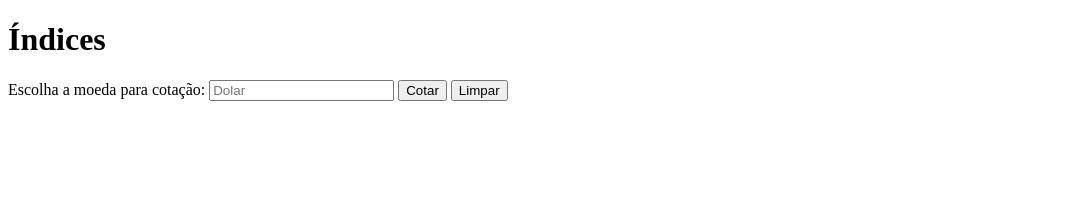
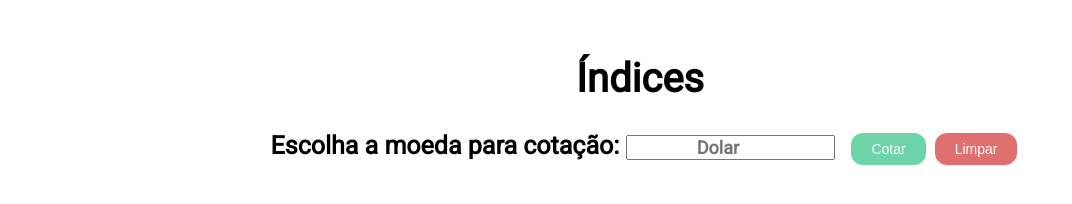
Before and after one commit to alexcmartins/app_indices, a plain HTML site: page Frontend/index.html in a window 1280 px wide. Shown: the whole page, without its empty margins (0-1072 px from the left). Drawn offline with Linux system fonts and the light colour scheme; a web font is replaced by a local one.

Commit message:
Edições no index e inclusão style

```diff
--- a/Frontend/index.html
+++ b/Frontend/index.html
@@ -3,10 +3,15 @@
 <head>
 	<meta charset="utf-8"/>
 	<meta content="width=device-width, initial-scale=1, maximum-scale=1" name="viewport">
+    <meta name="keywords" content="índices, ouro, dolar, euro">
+    <meta name="description" content="Esse app foi desenvolvido com o intuito de colocar em prática os meus estudos e aprimorar cada vez mais a minha lógica.">
+    <meta name="author" content="Alex Cantareira Martins">
+    <meta name="robots" content="index,follow">
     <meta http-equiv='cache-control' content='no-cache'>
     <meta http-equiv='expires' content='0'>
     <meta http-equiv='pragma' content='no-cache'>
-    <title>App Índices</title>
+    <link rel="stylesheet" type="text/css" href="./style.css" media="screen" />
+    <title>App Índices & Moedas</title>
 </head>
 <body>
     <h1>Índices</h1>
--- /dev/null
+++ b/Frontend/style.css
@@ -0,0 +1,71 @@
+@import url('https://fonts.googleapis.com/css2?family=Yusei+Magic&display=swap');
+@import url('https://fonts.googleapis.com/css2?family=Roboto&family=Yusei+Magic&display=swap');
+
+body {
+    font-family: 'Roboto', sans-serif;
+    text-align: center;
+    padding: 20px;
+    font-size: 20px;
+    color: rgb(0, 0, 0);
+}
+
+label {
+    font-family: 'Roboto', sans-serif;
+    font-weight: bold;
+    text-align: center;
+    padding: 10px;
+    font-size: 25px;
+    color: rgb(0, 0, 0);
+}
+
+input#choose {
+    font-family: 'Roboto', sans-serif;
+    font-weight: bold;
+    font-size: 18px;
+    text-align: center;
+    padding: 0px;
+}
+
+button#quote {
+    background-color: #0db971;
+    border: none;
+    border-radius: 12px;
+    color: white;
+    padding: 8px 20px;
+    text-align: center;
+    font-size: 14px;
+    margin: 4px 2px;
+    opacity: 0.6;
+    transition: 0.3s;
+    display: inline-block;
+    text-decoration: none;
+    cursor: pointer;
+  }
+
+button#quote:hover {
+    opacity: 1;
+    border-radius: 12px;
+    box-shadow: 0 12px 16px 0 rgba(0,0,0,0.24), 0 17px 50px 0 rgba(0,0,0,0.19);
+}
+
+button#reset {
+    background-color: #cc1212;
+    border: none;
+    border-radius: 12px;
+    color: white;
+    padding: 8px 20px;
+    text-align: center;
+    font-size: 14px;
+    margin: 4px 2px;
+    opacity: 0.6;
+    transition: 0.3s;
+    display: inline-block;
+    text-decoration: none;
+    cursor: pointer;
+  }
+
+button#reset:hover {
+    opacity: 1;
+    border-radius: 12px;
+    box-shadow: 0 12px 16px 0 rgba(0,0,0,0.24), 0 17px 50px 0 rgba(0,0,0,0.19);
+}
```
Also changed, not shown: 1 other file.
